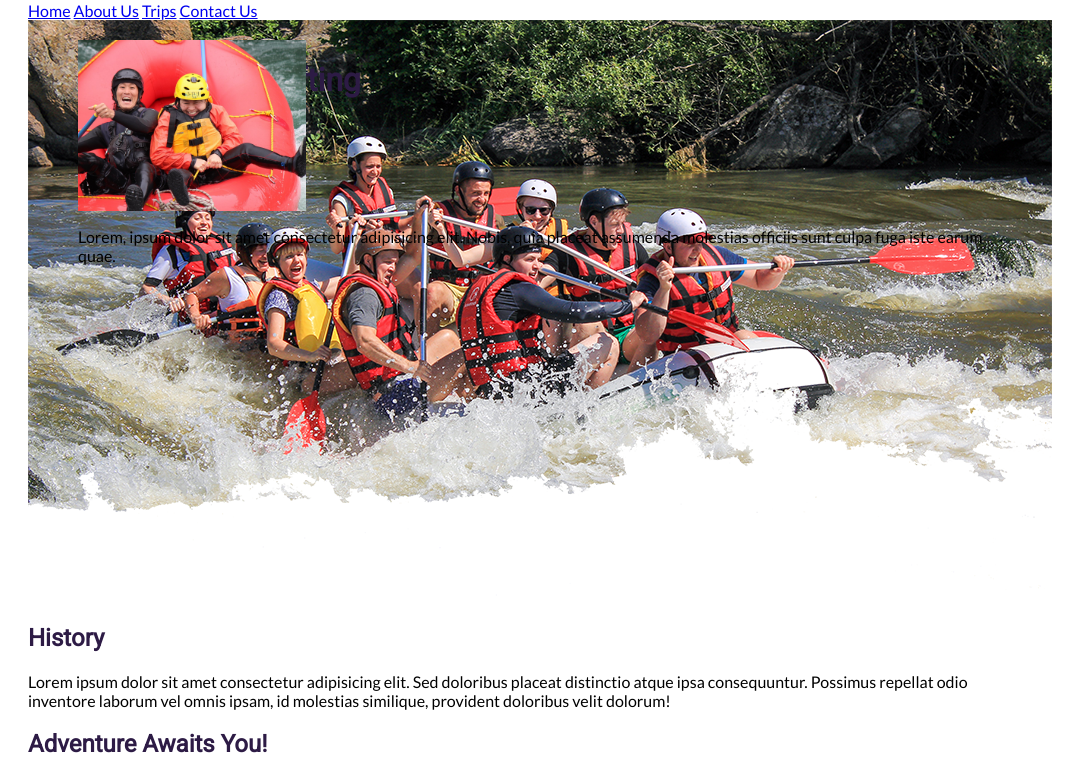
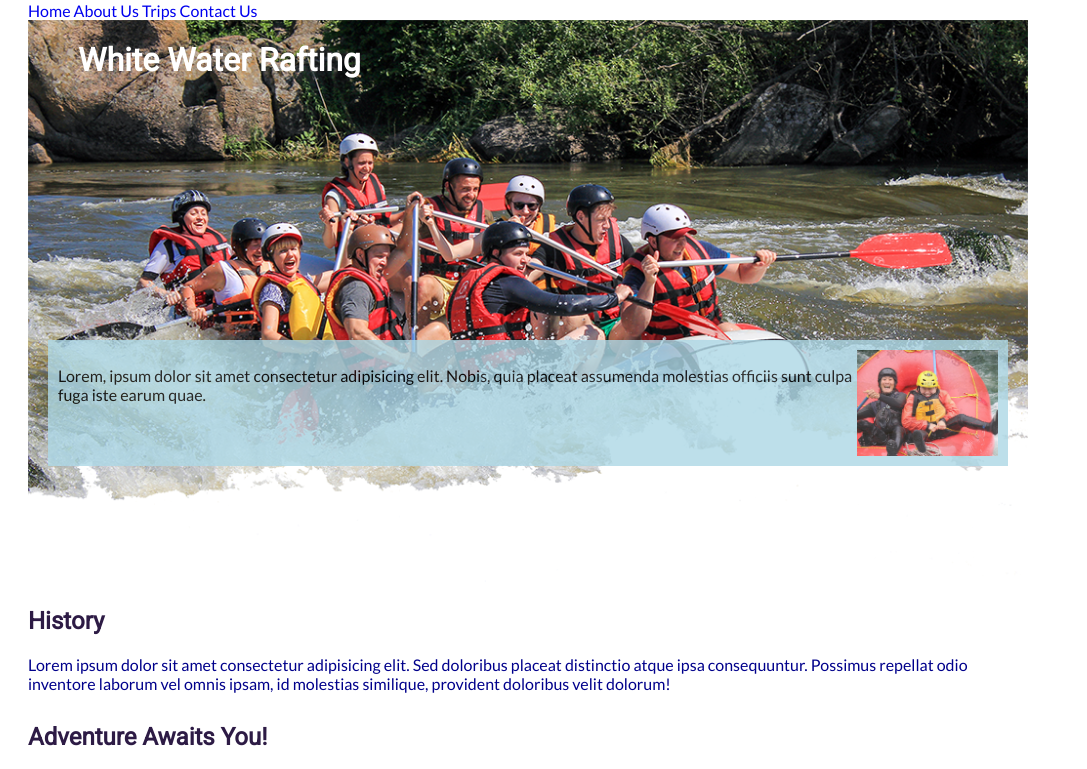
Before and after one commit to charlessalva/wdd130, a plain HTML site: page wwr/about.html in a window 1280 px wide. Shown: the part 149-918 px from the top of the page, without its empty margins (0-1087 px from the left). Drawn offline with Linux system fonts and the light colour scheme.

Commit message:
finished w03 about.html

```diff
--- a/wwr/about.html
+++ b/wwr/about.html
@@ -12,7 +12,7 @@
     <header>
         <img src="images/logo.png" alt="Rafting Site Logo">
         <nav>
-            <a href="site-plan-rafting.html">Home</a>
+            <a href="index.html">Home</a>
             <a href="about.html">About Us</a>
             <a href="trips.html">Trips</a>
             <a href="contact.html">Contact Us</a>
@@ -20,7 +20,7 @@
     </header>
     <main>
         <div class="hero">
-            <img src="images/hero.png" alt="White Water Rafting!">
+            <img class="hero" src="images/hero.png" alt="White Water Rafting!">
             <h1>White Water Rafting</h1>
             <article>
                 <img src="images/happyclient.jpg">
@@ -34,10 +34,15 @@
         <section>
             <h2>Adventure Awaits You!</h2>
             <img src="images/wwr1.jpg" alt="White Water Rafting">
+            <p>Adrenaline</p>
             <img src="images/wwr2.jpg" alt="White Water Rafting">
+            <p>Adventure</p>
             <img src="images/wwr3.jpg" alt="White Water Rafting">
+            <p>Safety</p>
             <img src="images/wwr4.jpg" alt="White Water Rafting">
+            <p>Company</p>
             <img src="images/wwr5.jpg" alt="White Water Rafting">
+            <p>Serenity</p>
         </section>
     </main>
     <footer>
--- a/wwr/styles/rafting.css
+++ b/wwr/styles/rafting.css
@@ -8,19 +8,13 @@
 
     --heading-font: 'Roboto', serif;
     --paragraph-font: 'Lato', sans-serif;
-
-    --nav-background-color: #e5e5ef;
-    --nav-link-color: #64a6da;
-    --nav-hover-link-color: #2d1b45;
-    --nav-hover-background-color: #ffffff;
 }
 
 body {
     font-family: var(--paragraph-font);
-    max-width: 960px;
+    max-width: 1000px;
     padding: 20px;
 }
-
 
 h1, h2 {
     font-family: var(--heading-font);
@@ -31,23 +25,48 @@ div {
     position: relative;
 }
 
-h1, article {
-    position: absolute;
-    top: 20px;
-    left: 50px;
-}
-
-article img {
-    width: 25%;
+.hero img{
+    max-width: 100%;
     display: block;
     height: auto;
 }
 
-article p {
+h1 {
+    position: absolute;
+    top: 0;
+    left: 50px;
+    color: var(--secondary-color);
+}
+
+article img {
+    width: 15%;
     float: right;
 }
 
-footer img {
-    width: 25%;
+article {
+    position: absolute;
+    top: 300px;
+    margin: 20px;
+    background-color: lightblue;
+    border: 10px solid lightblue;
+    opacity: 80%;
+}
+
+section p {
+    margin-bottom: 30px;
+    color: darkblue;
+}
+
+section img {
+    width: 50%;
     height: auto;
 }
+
+footer img {
+    width: 5%;
+    height: auto;
+}
+
+nav a {
+    text-decoration: none;
+}
```
Also changed, not shown: wwr/styles/site-plan-rafting.css (line endings or trailing spaces).
